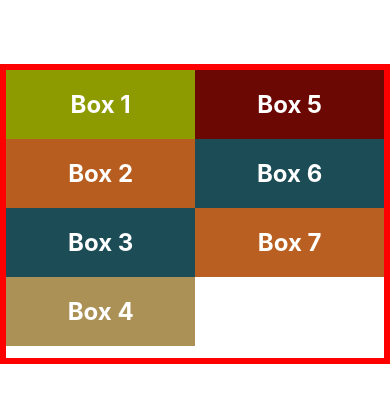
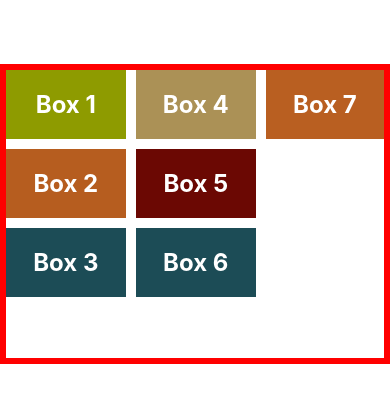
Before and after one commit to prabin819/React-Native, a React Native app in the folder LayoutFlexbox/: screen / in a window 390 px wide. Shown: the top 402 px of the page. Built offline with nearby package versions, Linux system fonts and the light colour scheme.

Commit message:
34. => gap

```diff
--- a/LayoutFlexbox/App.js
+++ b/LayoutFlexbox/App.js
@@ -24,6 +24,8 @@ const styles = StyleSheet.create({
     // flex: 1,
     height: 300,
     flexWrap: "wrap",
-    alignContent: "stretch",
+    // rowGap: 20,
+    // columnGap: 30,
+    gap: 10,
   },
 });
```
